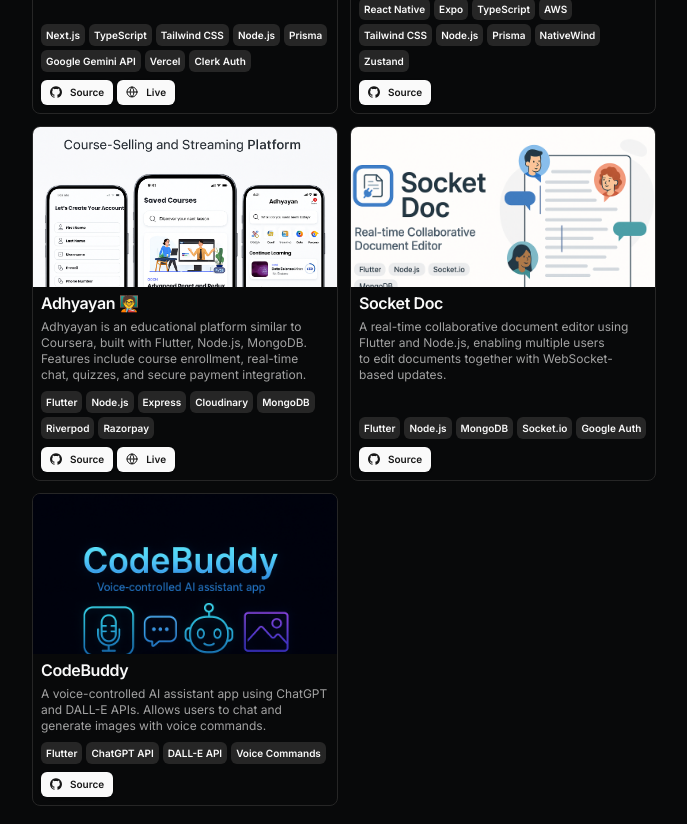
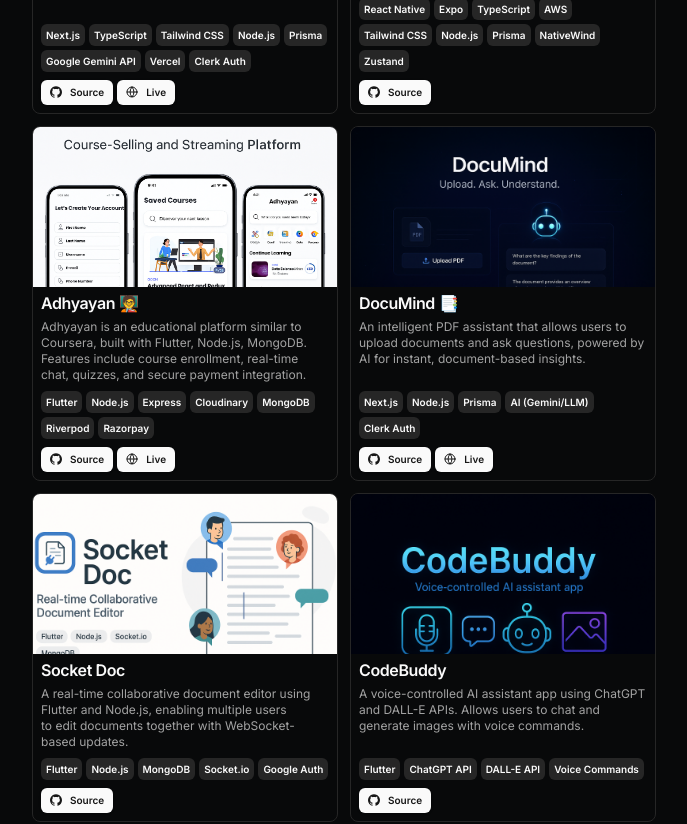
Before and after one commit to 0CyberGhost0/portfolio, a Next.js app: page / in a window 1280 px wide. Shown: the part 2260-3084 px from the top of the page, without its empty margins (296-983 px from the left). Built offline with nearby package versions, Linux system fonts and the light colour scheme.

Commit message:
Updated Project

```diff
--- a/src/data/resume.tsx
+++ b/src/data/resume.tsx
@@ -133,7 +133,7 @@
       image: "/botio.png"
     },
     {
-      title: "StoreIt 📱",
+      title: "StoreIt  📱",
       href: "#",
       active: true,
       description:
@@ -160,7 +160,7 @@
       image: "/storeit.png"
     },
     {
-      title: "Adhyayan 🧑‍🏫",
+      title: "Adhyayan  🧑‍🏫",
       href: "#",
       active: true,
       description:
@@ -187,6 +187,34 @@
         },
       ],
       image: "/adhyayan.png",
+      video: "",
+    },
+    {
+      title: "DocuMind  📑",
+      href: "#",
+      active: true,
+      description:
+        "An intelligent PDF assistant that allows users to upload documents and ask questions, powered by AI for instant, document-based insights.",
+      technologies: [
+        "Next.js",
+        "Node.js",
+        "Prisma",
+        "AI (Gemini/LLM)",
+        "Clerk Auth"
+      ],
+      links: [
+        {
+          type: "Source",
+          href: "https://github.com/0CyberGhost0/DocuMind/",
+          icon: <Icons.github className="size-3" />,
+        },
+        {
+          type: "Live",
+          href: "https://documind.vedcodes.me",
+          icon: <GlobeIcon className="size-3" />,
+        },
+      ],
+      image: "/documind.png",
       video: "",
     },
     {
```
Also changed, not shown: public/documind.png (added).
